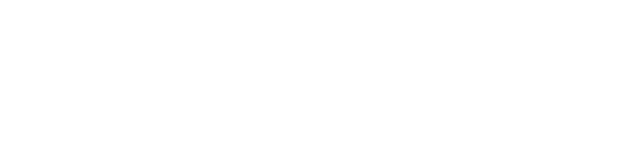
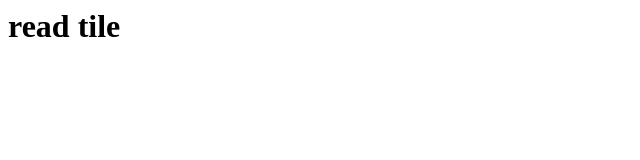
Before and after one commit to Nyx755/Nyx755.github.io, a plain HTML site: page index.html in a window 1280 px wide. Shown: the whole page, without its empty margins (0-640 px from the left). Drawn offline with Linux system fonts and the light colour scheme.

Commit message:
Update index.html

```diff
--- a/index.html
+++ b/index.html
@@ -1,3 +1,4 @@
 <html>
   <title>test</title>
+  <h1>read tile</h1>
 </html>
```
